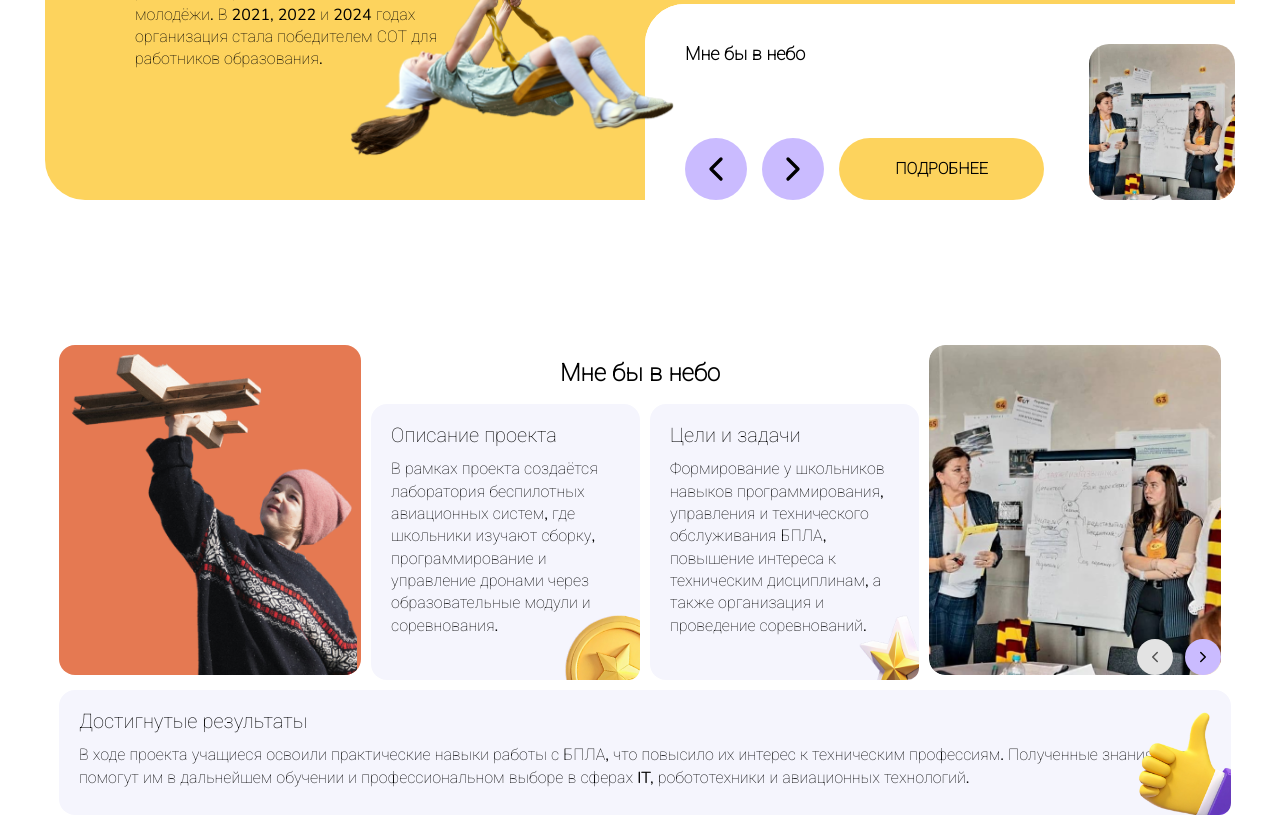
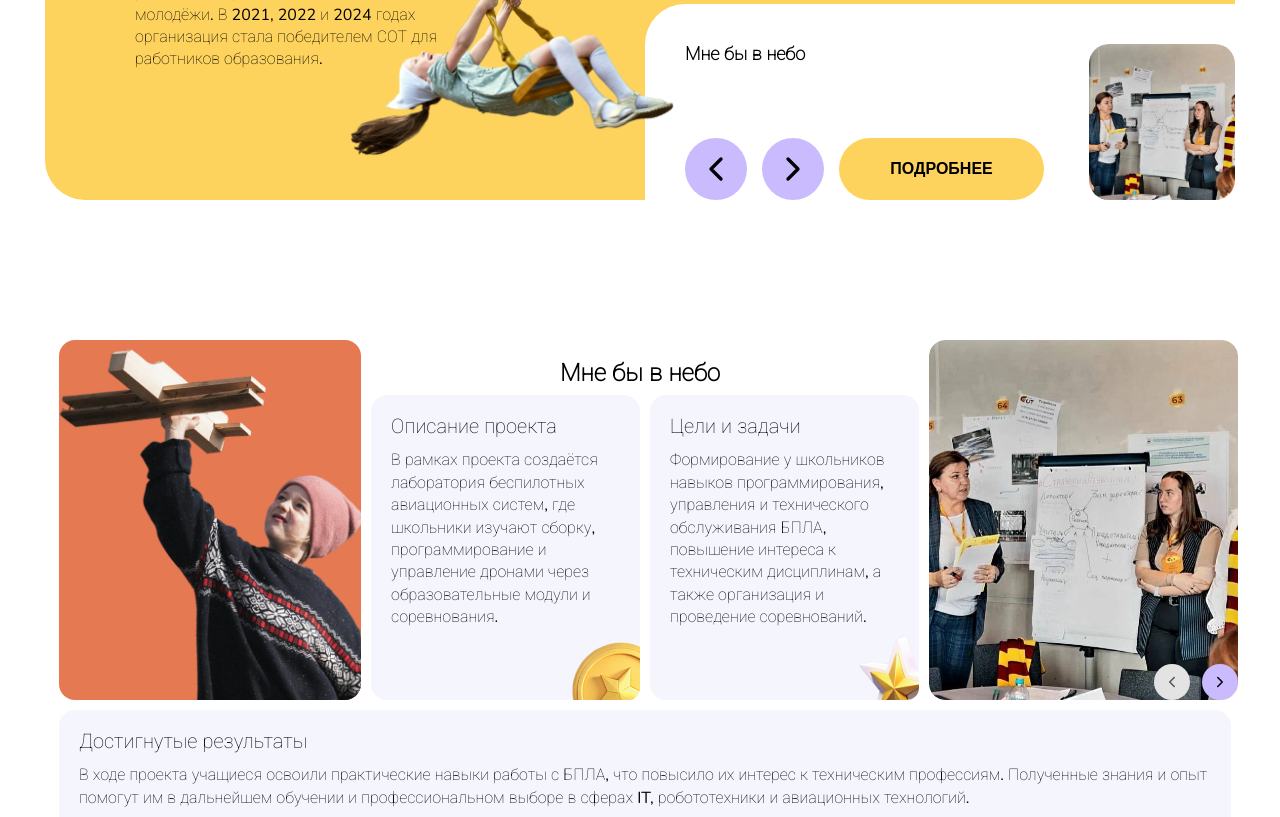
Before and after one commit to working-place/Mne-by-v-nebo, a Vue app: page /sot in a window 1280 px wide. Shown: the part 300-1117 px from the top of the page. Built offline with nearby package versions, Linux system fonts and the light colour scheme; grey boxes are pictures that could not be loaded; a web font is replaced by a local one.

Commit message:
feat: add ancor for projects

```diff
--- a/src/components/SotPage.vue
+++ b/src/components/SotPage.vue
@@ -15,6 +15,16 @@ defineProps({
 const newsData = ref([]);
 const projects = ref([]);
 const currentProjectIndex = ref(0);
+
+const scrollToProject = (projectId) => {
+  const element = document.getElementById(`project-${projectId}`);
+  if (element) {
+    element.scrollIntoView({
+      behavior: 'smooth',
+      block: 'start'
+    });
+  }
+};
 
 const nextProject = () => {
   currentProjectIndex.value = (currentProjectIndex.value + 1) % projects.value.length;
@@ -72,10 +82,7 @@ const getTagClass = (tag) => {
       </template>
       <template v-slot:gallery>
 
-
-        <!-- галлерея -->
-
-        <div v-for="(project) in projects" :key="project.id" class="main-screen__projects-gallery">
+        <div class="main-screen__projects-gallery">
 
           <div class="main-screen__project-info-box">
 
@@ -99,9 +106,9 @@ const getTagClass = (tag) => {
                     stroke-linejoin="round" />
                 </svg>
               </button>
-              <router-link class="main-screen__project-link">
+              <button @click="scrollToProject(projects[currentProjectIndex]?.id)" class="main-screen__project-link">
                 Подробнее
-              </router-link>
+              </button>
             </div>
 
           </div>
@@ -123,7 +130,8 @@ const getTagClass = (tag) => {
       <h2 class="title-page">Наши проекты</h2>
     </div>
 
-    <div v-for="(project) in projects" :key="project.id" class="project" :class="`project-${project.id}`">
+    <div v-for="(project) in projects" :key="project.id" class="project" :class="`project-${project.id}`"
+      :id="`project-${project.id}`">
       <div class="project-grid">
         <h3 class="project-title_tablet">
           {{ project.title }}
@@ -151,7 +159,7 @@ const getTagClass = (tag) => {
             <GallerySection v-else-if="section.type === 'gallery' && section.images"
               :photos="section.images.map(img => ({ image: img.url }))" :show-title="false" heightTablet="211px"
               minWidthTablet="0" topPositionTablet="0" wrapperHeightTablet="100%" sliderHeightTablet="100%"
-              slideImageHeightTablet="100%" slideContentHeightTablet="100%" slideContentHeightDesctop="330px"
+              slideImageHeightTablet="100%" slideContentHeightTablet="100%" slideContentHeightDesctop="360px"
               sliderWrapperBorderRadiusTablet="16px" navigationPositionTablet="absolute"
               navigationPositionBottomTablet="0" navigationPositionRightTablet="0" showPaginationTablet="none" />
           </template>
@@ -290,6 +298,8 @@ const getTagClass = (tag) => {
     width: 372px;
     height: 100%;
     justify-content: space-between;
+    transition: transform 0.3s ease;
+    will-change: transform;
   }
 
   &__project-title {
@@ -503,7 +513,7 @@ const getTagClass = (tag) => {
       grid-template-rows: 217px 223px 196px;
       grid-template-columns: 33% calc(33% - 24px) 33%;
       gap: 16px;
-      align-items: center;
+      align-items: end;
 
       &> :nth-child(2) {
         grid-row: 1;
@@ -528,38 +538,40 @@ const getTagClass = (tag) => {
 
     @media (min-width: 1280px) {
       max-width: 1190px;
-      grid-template-rows: 53px 277px 125px;
+      grid-template-rows: 45px auto 125px;
       grid-template-columns: 26% calc(24% - 10px) calc(24% - 10px) 26%;
       gap: 10px;
       align-items: center;
 
-
-      // фото
       &> :first-child {
         grid-row: 1/3;
         grid-column: 1;
-        height: 330px;
+        display: flex;
+        min-height: 100%;
+        max-height: 360px;
+        align-items: flex-end;
       }
 
-      // описание проекта
       &> :nth-child(2) {
         grid-row: 2;
         grid-column: 2;
-        min-height: 0;
-        height: 100%;
+        min-height: 100%;
+        height: fit-content;
         max-width: 290px;
       }
 
-      // цели
+      &> :nth-child(2) img {
+        width: 27%;
+      }
+
       &> :nth-child(3) {
         grid-row: 2;
         grid-column: 3;
-        min-height: 0;
-        height: 100%;
+        min-height: 100%;
+        height: fit-content;
         max-width: 290px;
       }
 
-      // дост рез
       &> :nth-child(4) {
         grid-row: 3;
         grid-column: 1/5;
@@ -567,18 +579,19 @@ const getTagClass = (tag) => {
         height: 125px;
       }
 
-      // галлерея
+      &> :nth-child(4) img {
+        display: none;
+      }
+
       &> :nth-child(5) {
+        display: flex;
+        align-items: flex-end;
         grid-row: 1/3;
         grid-column: 4;
-        min-height: 0;
-        height: 330px;
+        min-width: 309px;
+        min-height: 100%;
+        height: fit-content;
         max-width: calc(100% - 10px);
-      }
-
-      &> :nth-child(5) img {
-        height: 330px;
-        top: 0;
       }
     }
   }
@@ -670,7 +683,6 @@ const getTagClass = (tag) => {
         line-height: 1.2;
         font-weight: 600;
       }
-
     }
   }
 
```
